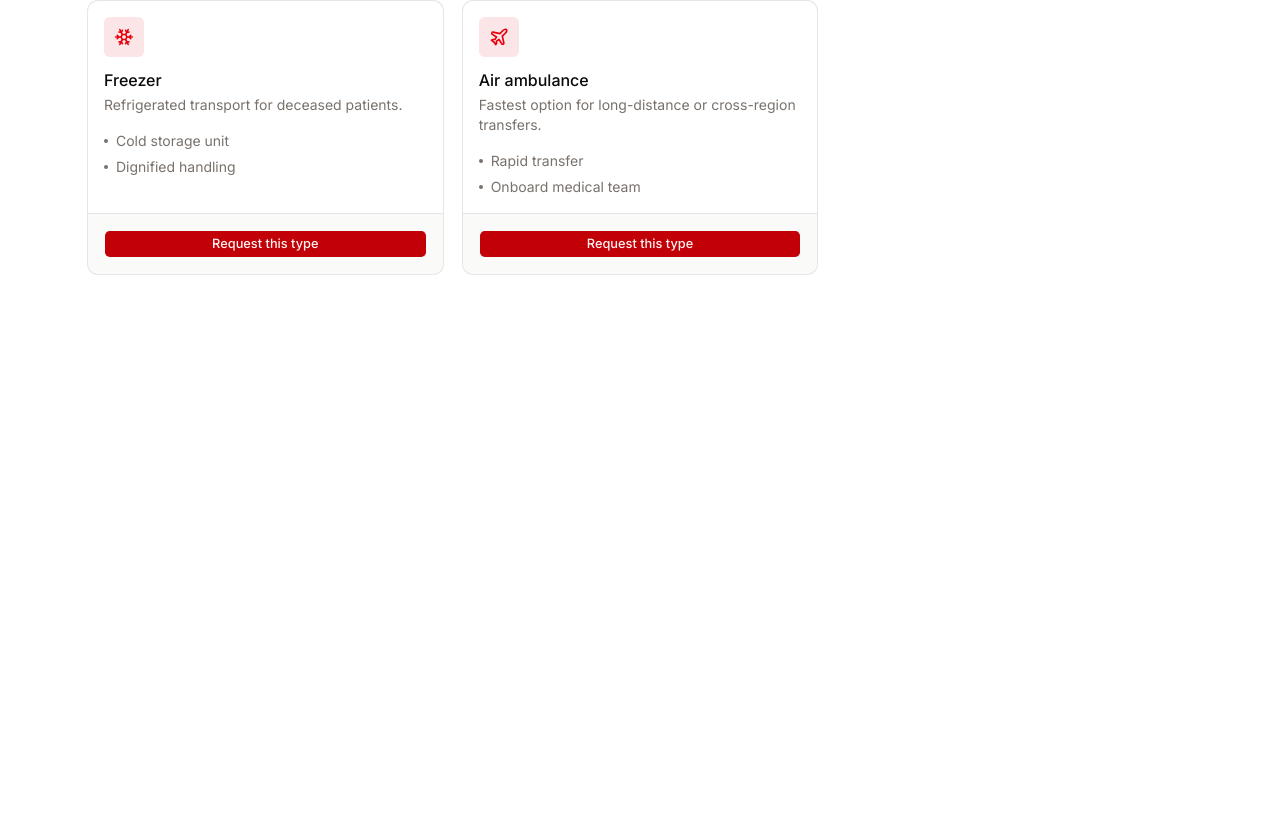
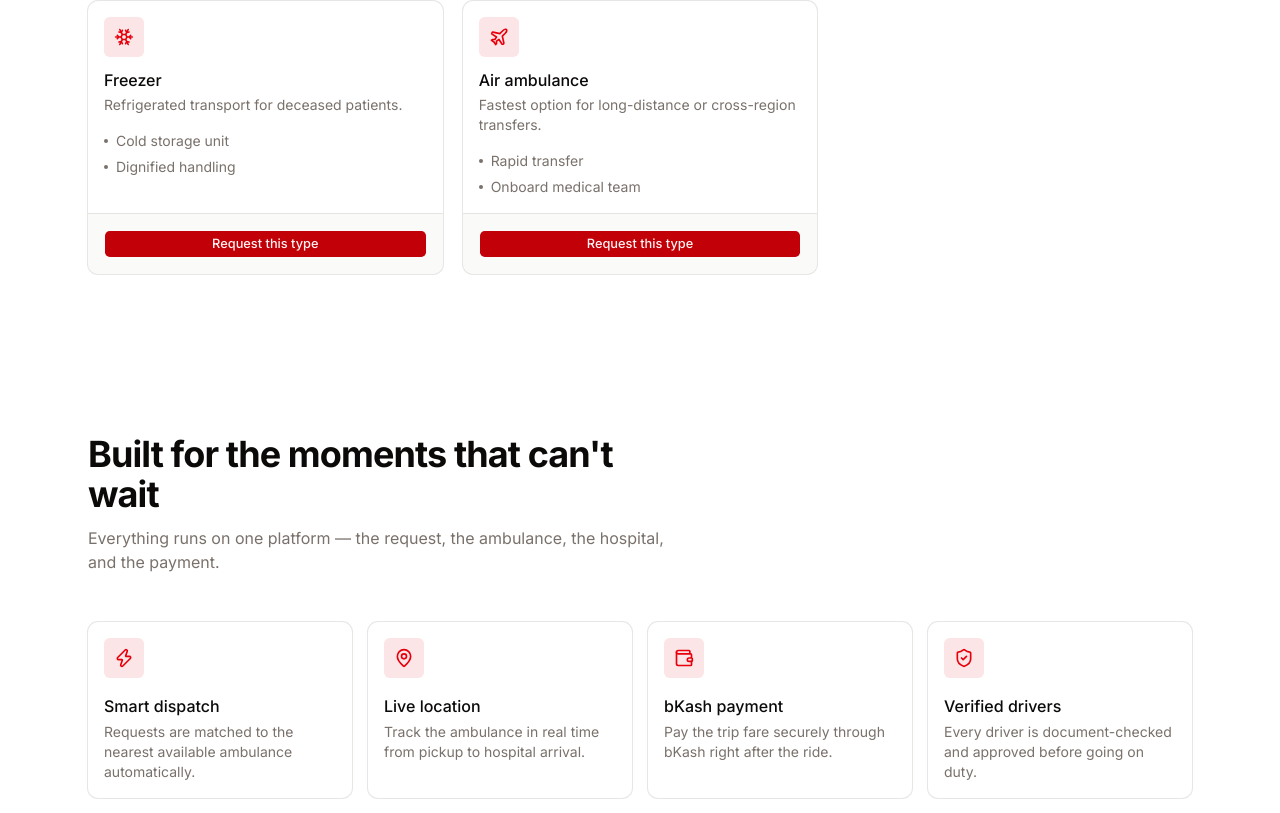
Before and after one commit to tanimahamed07/ambulance-dispatch-platform-frontend, a Next.js app: page / in a window 1280 px wide. Shown: the part 1935-2748 px from the top of the page. Before the commit the page ends 2289 px from the top, so only its background shows below. Built offline with nearby package versions, Linux system fonts and the light colour scheme.

Commit message:
feat: add FeaturesGrid component to showcase key features of the platform

```diff
--- a/src/app/(public)/page.tsx
+++ b/src/app/(public)/page.tsx
@@ -1,4 +1,5 @@
 import AmbulanceTypes from "@/components/home/AmbulanceTypes";
+import FeaturesGrid from "@/components/home/FeaturesGrid";
 import HeroSection from "@/components/home/HeroSection";
 import HowItWorks from "@/components/home/HowItWorks";
 import QuickEmergencyStrip from "@/components/home/QuickEmergencyStrip";
@@ -12,6 +13,7 @@ export default function HomePage() {
       <StatsCounters></StatsCounters>
       <HowItWorks></HowItWorks>
       <AmbulanceTypes></AmbulanceTypes>
+      <FeaturesGrid></FeaturesGrid>
     </div>
   );
 }
--- /dev/null
+++ b/src/components/home/FeaturesGrid.tsx
@@ -0,0 +1,120 @@
+// components/home/FeaturesGrid.tsx
+"use client";
+
+import { motion } from "framer-motion";
+import {
+  Zap,
+  MapPin,
+  Wallet,
+  ShieldCheck,
+  Mail,
+  Users,
+  Building2,
+  Receipt,
+} from "lucide-react";
+import {
+  Card,
+  CardHeader,
+  CardTitle,
+  CardDescription,
+} from "@/components/ui/card";
+
+const FEATURES = [
+  {
+    icon: Zap,
+    title: "Smart dispatch",
+    description:
+      "Requests are matched to the nearest available ambulance automatically.",
+  },
+  {
+    icon: MapPin,
+    title: "Live location",
+    description:
+      "Track the ambulance in real time from pickup to hospital arrival.",
+  },
+  {
+    icon: Wallet,
+    title: "bKash payment",
+    description:
+      "Pay the trip fare securely through bKash right after the ride.",
+  },
+  {
+    icon: ShieldCheck,
+    title: "Verified drivers",
+    description:
+      "Every driver is document-checked and approved before going on duty.",
+  },
+  {
+    icon: Building2,
+    title: "Hospital matching",
+    description: "Choose from nearby partner hospitals based on your location.",
+  },
+  {
+    icon: Receipt,
+    title: "Transparent fare",
+    description:
+      "Fare is calculated from distance and priority — shown before you pay.",
+  },
+  {
+    icon: Mail,
+    title: "Instant notifications",
+    description:
+      "Get emailed the moment your request is assigned or your trip updates.",
+  },
+  {
+    icon: Users,
+    title: "Role-based access",
+    description:
+      "Separate, focused dashboards for callers, drivers, dispatchers, and admins.",
+  },
+];
+
+const container = {
+  hidden: {},
+  show: { transition: { staggerChildren: 0.08 } },
+};
+
+const item = {
+  hidden: { opacity: 0, y: 16 },
+  show: { opacity: 1, y: 0, transition: { duration: 0.5, ease: "easeOut" } },
+};
+
+export default function FeaturesGrid() {
+  return (
+    <section className="bg-background py-20">
+      <div className="mx-auto max-w-6xl px-6">
+        <div className="mb-12 max-w-xl">
+          <h2 className="text-3xl font-bold tracking-tight text-foreground sm:text-4xl">
+            Built for the moments that can't wait
+          </h2>
+          <p className="mt-3 text-muted-foreground">
+            Everything runs on one platform — the request, the ambulance, the
+            hospital, and the payment.
+          </p>
+        </div>
+
+        <motion.div
+          variants={container}
+          initial="hidden"
+          whileInView="show"
+          viewport={{ once: true, margin: "-100px" }}
+          className="grid grid-cols-1 gap-4 sm:grid-cols-2 lg:grid-cols-4"
+        >
+          {FEATURES.map(({ icon: Icon, title, description }) => (
+            <motion.div key={title} variants={item}>
+              <Card className="h-full transition-colors hover:border-destructive/40">
+                <CardHeader>
+                  <div className="mb-3 flex h-10 w-10 items-center justify-center rounded-md bg-destructive/10">
+                    <Icon className="h-5 w-5 text-destructive" />
+                  </div>
+                  <CardTitle className="text-base">{title}</CardTitle>
+                  <CardDescription>{description}</CardDescription>
+                </CardHeader>
+              </Card>
+            </motion.div>
+          ))}
+        </motion.div>
+      </div>
+    </section>
+  );
+}
```
